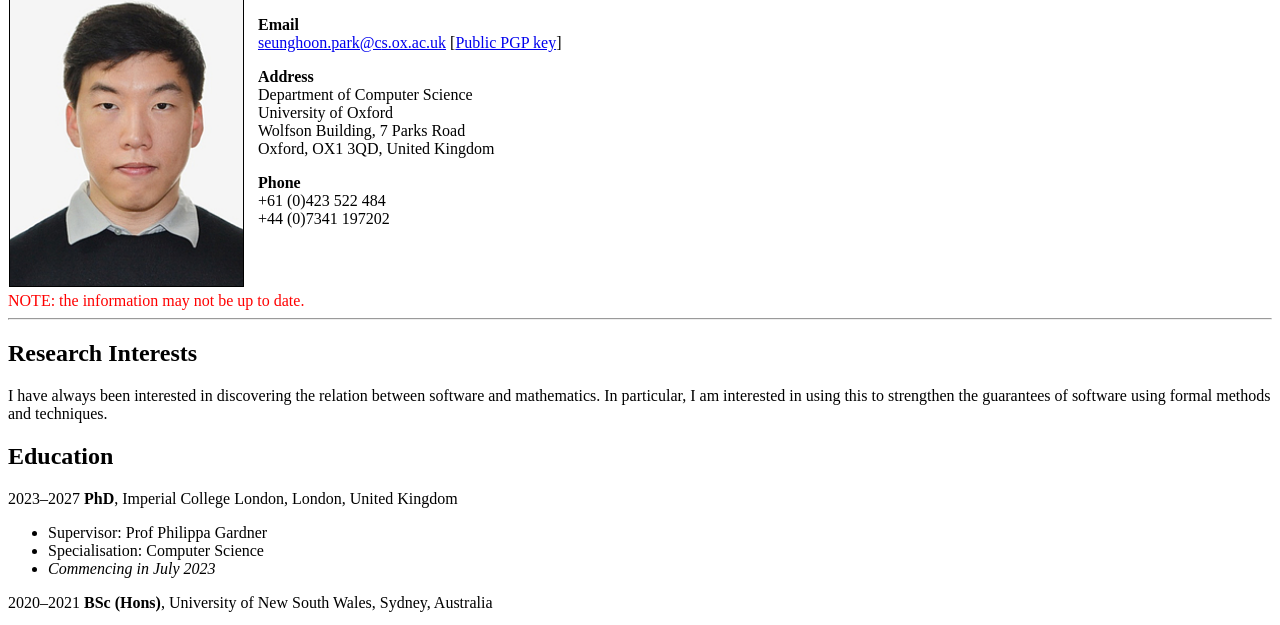
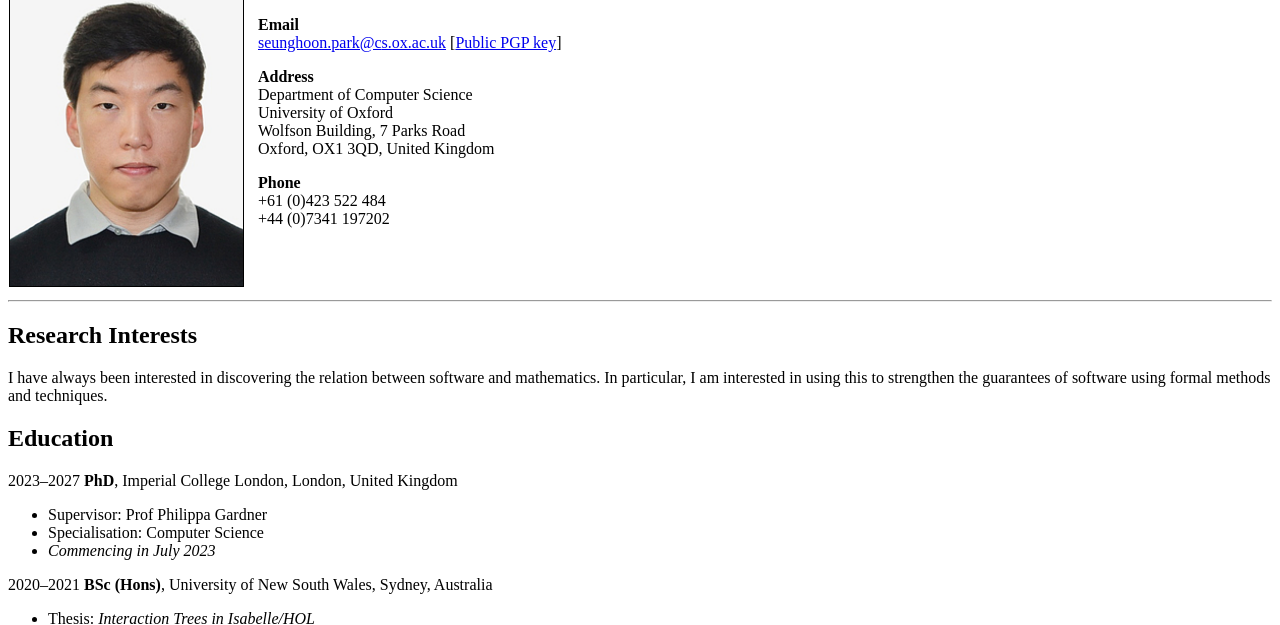
Before and after one commit to z5146542/z5146542.github.io, a plain HTML site: page index.html in a window 1280 px wide. Shown: the part 101-726 px from the top of the page. Drawn offline with Linux system fonts and the light colour scheme.

Commit message:
removed out of date note

```diff
--- a/index.html
+++ b/index.html
@@ -39,7 +39,6 @@
                 </TR>
             </TBODY>
         </TABLE>
-        <span style="color: red">NOTE: the information may not be up to date.</span>
         <HR>
         <P>
         <H2><A ID="SECTION00010000000000000000">
```
